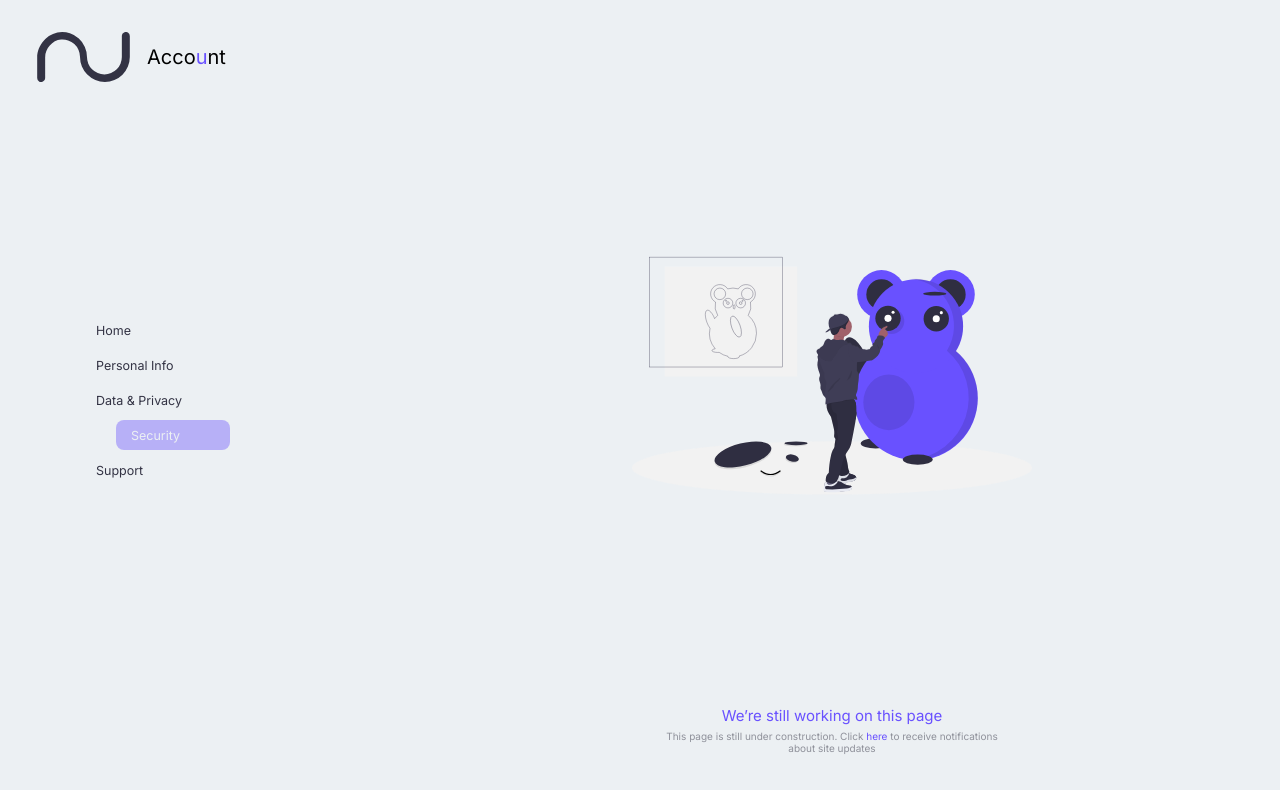
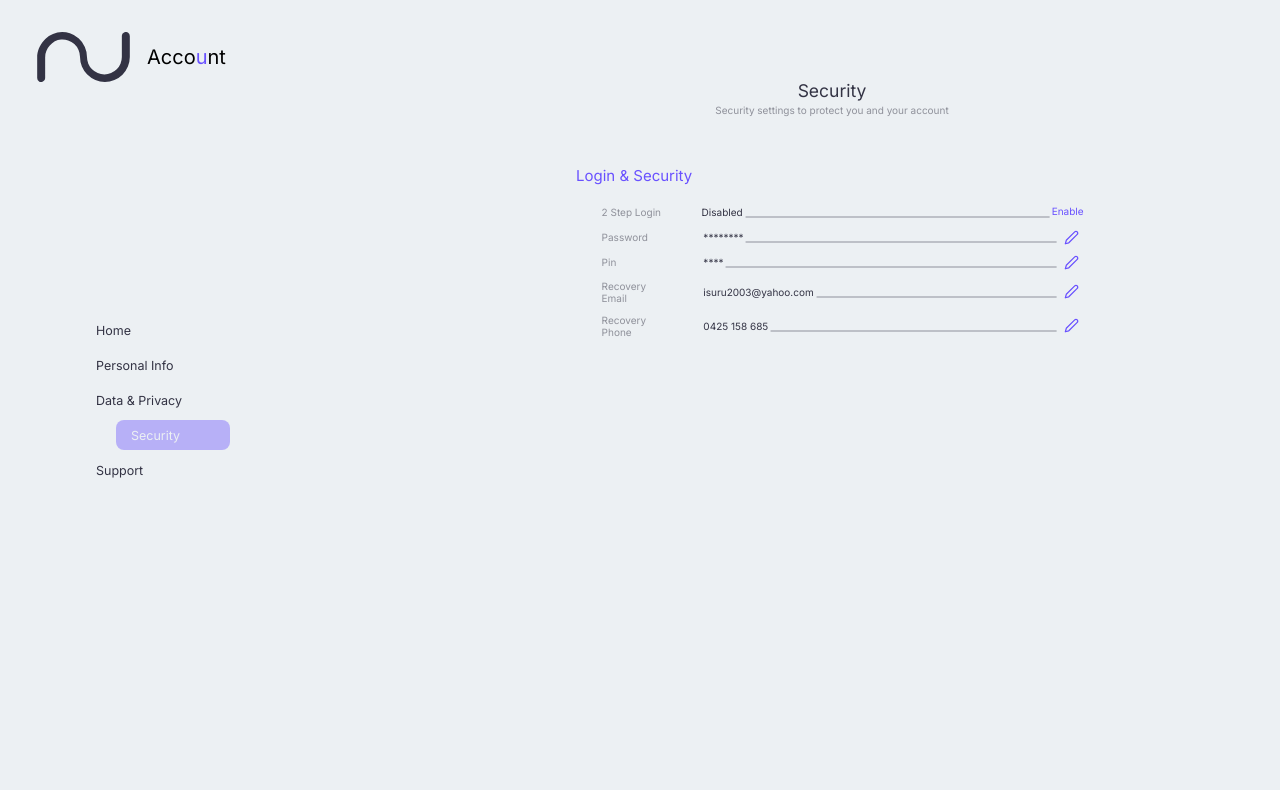
Before and after one commit to nonverse/Account, a React (Create React App) app: page /security in a window 1280 px wide. Shown: the top 790 px of the page. Built offline with nearby package versions, Linux system fonts and the light colour scheme.

Commit message:
Start creating 'security' content container

```diff
--- a/src/components/Router.jsx
+++ b/src/components/Router.jsx
@@ -2,6 +2,7 @@ import {Route, Routes, useLocation} from "react-router";
 import {AnimatePresence} from "framer-motion";
 import UnderConstruction from "./UnderConstruction";
 import PersonalInfo from "./PersonalInfo/PersonalInfo";
+import Security from "./Security/Security";
 
 const Router = () => {
 
@@ -11,6 +12,7 @@ const Router = () => {
         <AnimatePresence mode="wait">
             <Routes location={location} key={location.pathname}>
                 <Route path={"/personal-info"} element={<PersonalInfo/>}/>
+                <Route path={"/security"} element={<Security/>}/>
                 <Route path={"*"} element={<UnderConstruction/>}/>
             </Routes>
         </AnimatePresence>
--- /dev/null
+++ b/src/components/Security/LoginAndRecovery.jsx
@@ -0,0 +1,17 @@
+import Sector from "../Sector";
+import Item from "../../elements/Item";
+
+const LoginAndRecovery = () => {
+
+    return (
+        <Sector heading="Login & Security">
+            <Item name="2 Step Login" value="Disabled" selector="Enable" action={() => {console.log("Done")}}/>
+            <Item name="Password" value="********" action={() => {console.log("Done")}}/>
+            <Item name="Pin" value="****" action={() => {console.log("Done")}}/>
+            <Item name="Recovery Email" value="isuru2003@yahoo.com" action={() => {console.log("Done")}}/>
+            <Item name="Recovery Phone" value="0425 158 685" action={() => {console.log("Done")}}/>
+        </Sector>
+    )
+}
+
+export default LoginAndRecovery
--- /dev/null
+++ b/src/components/Security/Security.jsx
@@ -0,0 +1,13 @@
+import ContentContainer from "../ContentContainer";
+import LoginAndRecovery from "./LoginAndRecovery";
+
+const Security = () => {
+
+    return (
+        <ContentContainer heading="Security" subHeading="Security settings to protect you and your account" doesScroll>
+            <LoginAndRecovery/>
+        </ContentContainer>
+    )
+}
+
+export default Security
```
